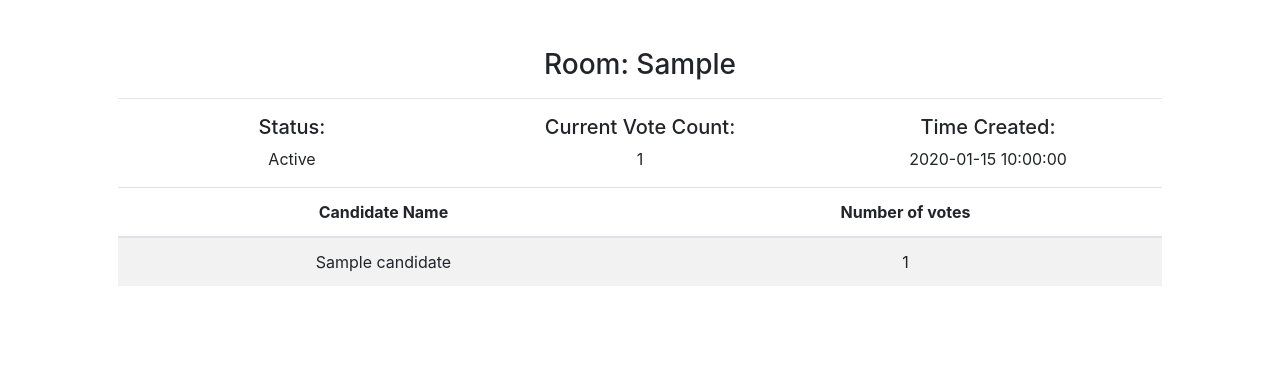
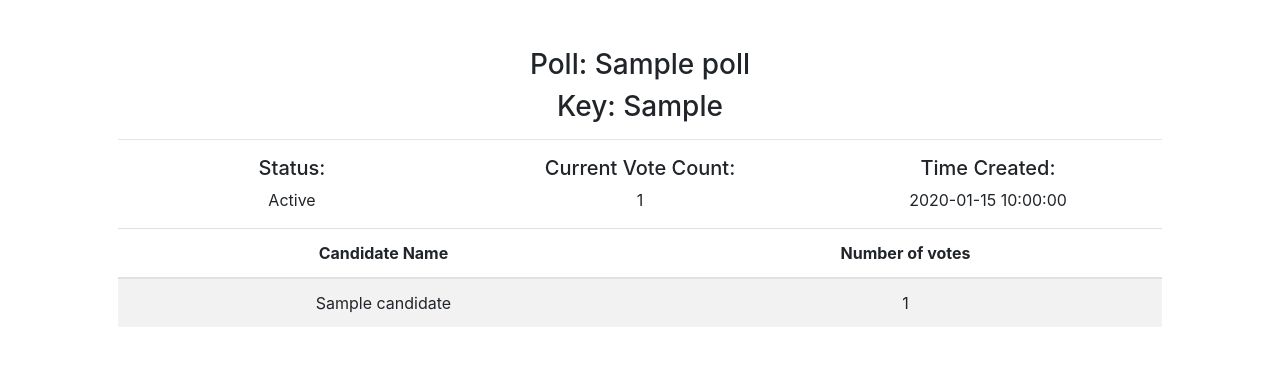
Before and after one commit to MapleLeaves-7/CS50-2021-Vote, a Flask app: template website/templates/current_poll.html in a window 1280 px wide. Shown: the part 64-430 px from the top of the page. Run offline with Flask 2, Linux system fonts and the light colour scheme; the template is opened without the code that fills it: values that come from a table or form of the project are taken from there, others are empty; tables that the repository leaves empty hold one stand-in row (values such as "Sample post").

Commit message:
Include poll name for current poll layout

```diff
--- a/website/templates/current_poll.html
+++ b/website/templates/current_poll.html
@@ -5,7 +5,8 @@
 {% endblock %}
 
 {% block main %}
-<h3>Room: {{ poll.roomkey }}</h3>
+<h3>Poll: {{ poll.name }} </h3>
+<h3>Key: {{ poll.roomkey }}</h3>
 
 <hr>
 {% if poll.status == "active" %}
```
